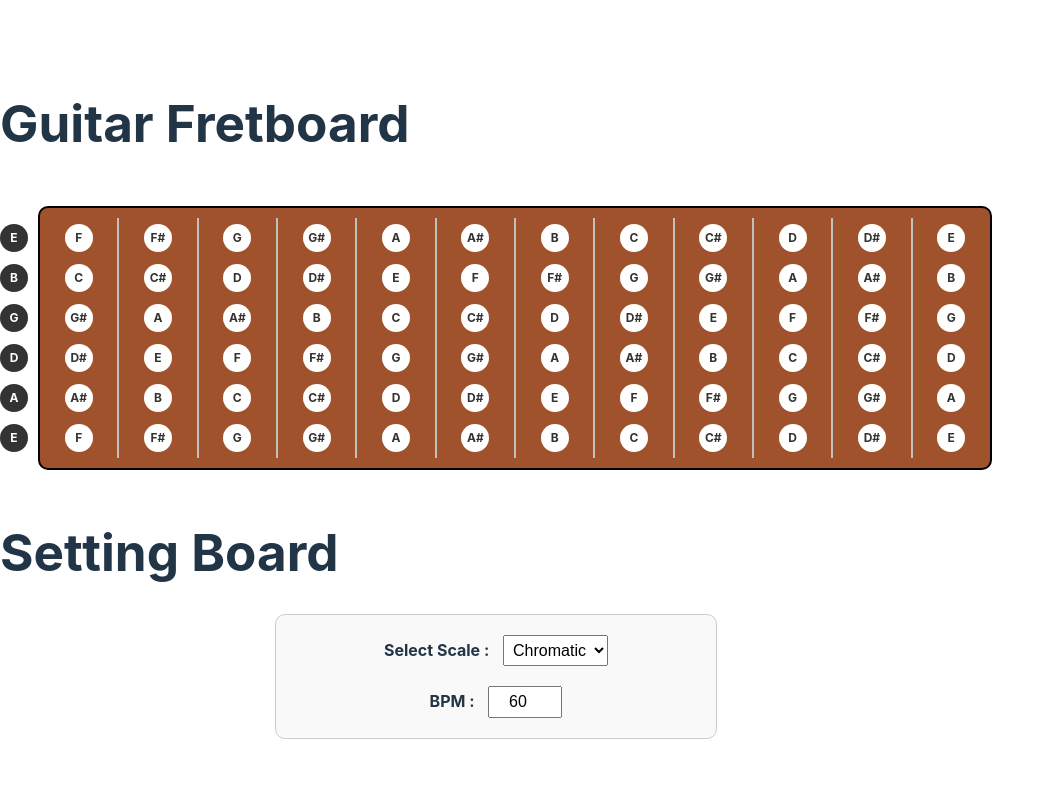
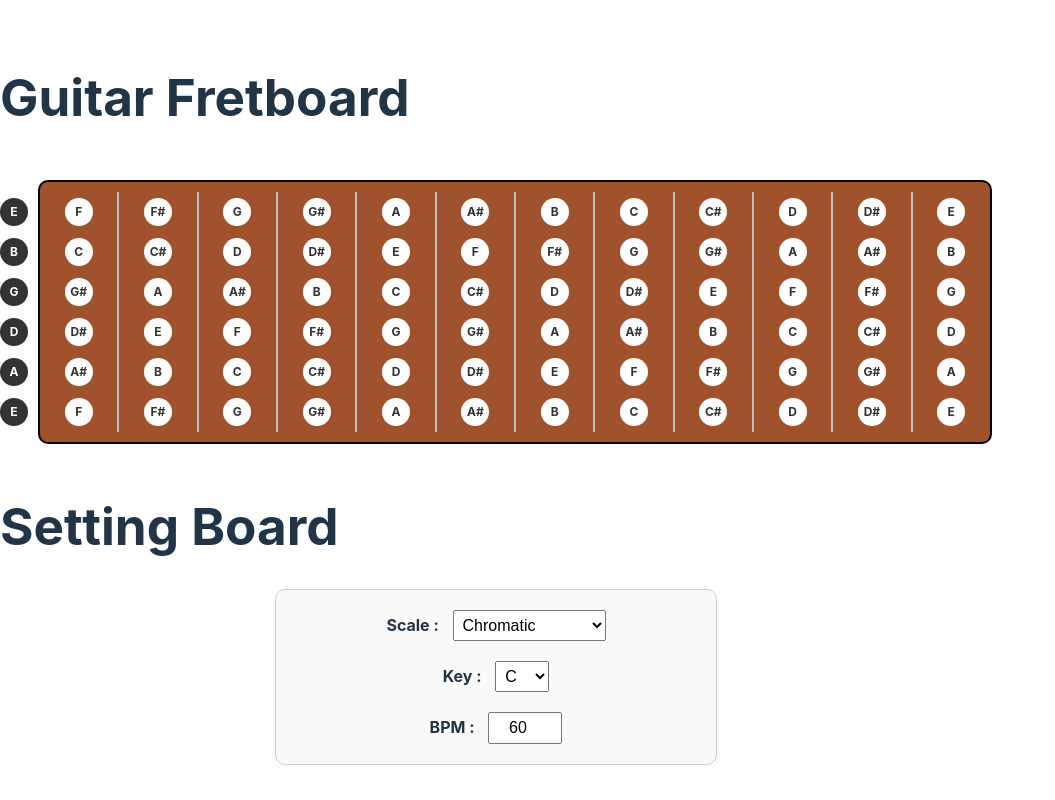
Before and after one commit to Ag-crane/scale-mate, a React (Vite) app: page / in a window 1280 px wide. Shown: the whole page, without its empty margins (0-1055 px from the left). Built offline with nearby package versions, Linux system fonts and the light colour scheme.

Commit message:
[#2] feat: Key 선택 박스 추가

```diff
--- a/src/App.tsx
+++ b/src/App.tsx
@@ -3,7 +3,8 @@ import Fretboard from "./components/Fretboard";
 import SettingBoard from "./components/SettingBoard";
 
 const App: React.FC = () => {
-    const scales = ["Chromatic", "C Major", "G Major", "D Minor", "A Minor"];
+    const scales = ["Chromatic", "Major", "Minor", "Major Pentatonic", "Minor Pentatonic"];
+    const keys = ['C', 'C#', 'D', 'D#', 'E', 'F', 'F#', 'G', 'G#', 'A', 'A#', 'B'];
 
     return (
         <div className="App">
@@ -13,7 +14,7 @@ const App: React.FC = () => {
             </div>
             <div>
                 <h1>Setting Board</h1>
-                <SettingBoard scales={scales} />
+                <SettingBoard scales={scales} keys={keys} />
             </div>
         </div>
     );
--- a/src/components/SettingBoard.tsx
+++ b/src/components/SettingBoard.tsx
@@ -3,6 +3,7 @@ import styled from "styled-components";
 
 interface SettingBoardProps {
     scales: string[];
+    keys: string[];
     defaultBpm?: number;
 }
 
@@ -36,13 +37,19 @@ const Input = styled.input`
 
 const SettingBoard: React.FC<SettingBoardProps> = ({
     scales,
+    keys,
     defaultBpm = 60,
 }) => {
     const [selectedScale, setSelectedScale] = useState<string>(scales[0]);
+    const [selectedKey, setSelectedKey] = useState<string>(keys[0]);
     const [bpm, setBpm] = useState<number>(defaultBpm);
 
     const handleScaleChange = (event: React.ChangeEvent<HTMLSelectElement>) => {
         setSelectedScale(event.target.value);
+    };
+
+    const handleKeyChange = (event: React.ChangeEvent<HTMLSelectElement>) => {
+        setSelectedKey(event.target.value);
     };
 
     const handleBpmChange = (event: React.ChangeEvent<HTMLInputElement>) => {
@@ -52,7 +59,7 @@ const SettingBoard: React.FC<SettingBoardProps> = ({
     return (
         <Container>
             <div style={{ marginBottom: "20px" }}>
-                <Label htmlFor="scale">Select Scale : </Label>
+                <Label htmlFor="scale">Scale : </Label>
                 <Select
                     id="scale"
                     value={selectedScale}
@@ -65,7 +72,16 @@ const SettingBoard: React.FC<SettingBoardProps> = ({
                     ))}
                 </Select>
             </div>
-
+            <div style={{ marginBottom: "20px" }}>
+                <Label htmlFor="key">Key : </Label>
+                <Select id="key" value={selectedKey} onChange={handleKeyChange}>
+                    {keys.map((key, index) => (
+                        <option key={index} value={key}>
+                            {key}
+                        </option>
+                    ))}
+                </Select>
+            </div>
             <div>
                 <Label htmlFor="bpm">BPM : </Label>
                 <Input
```
